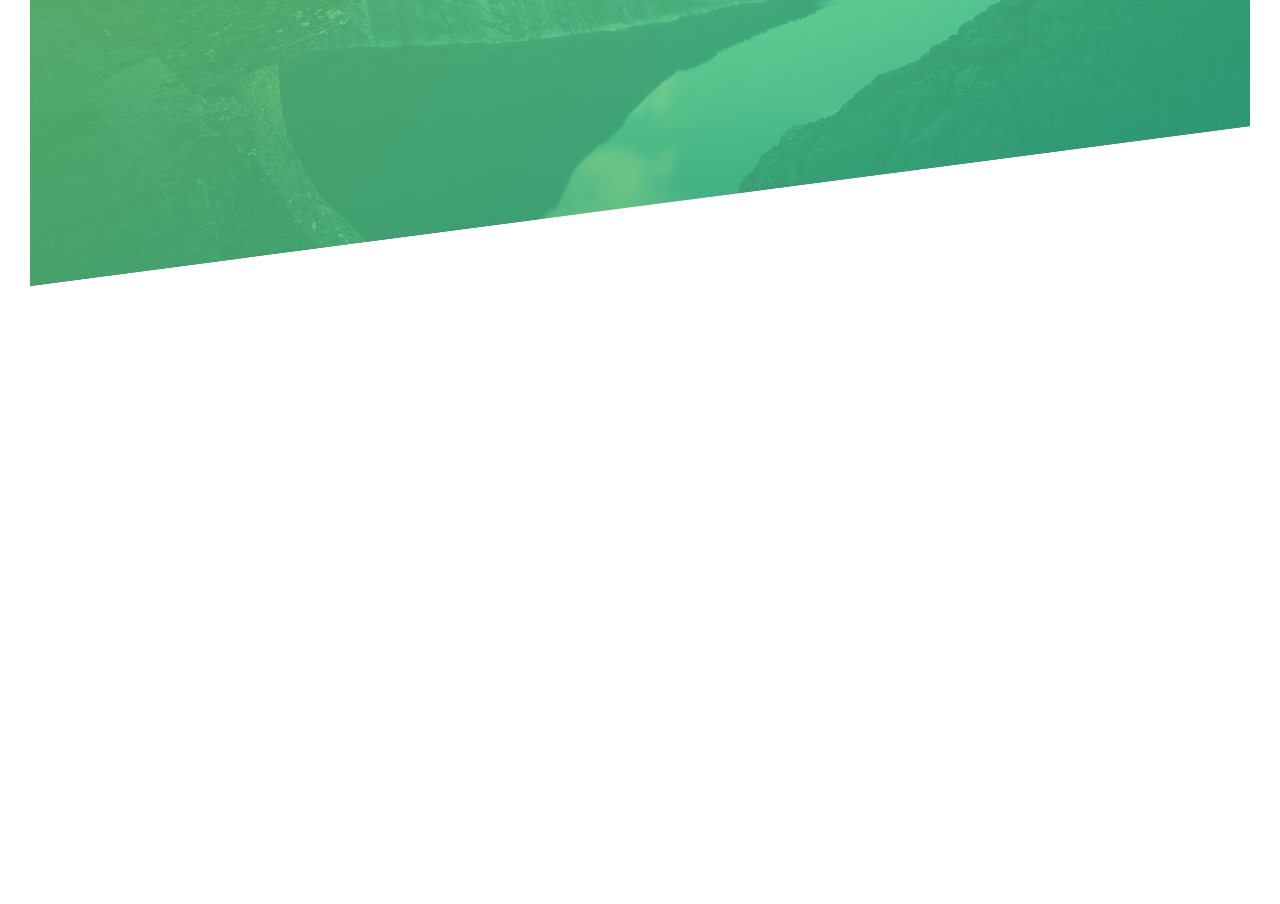
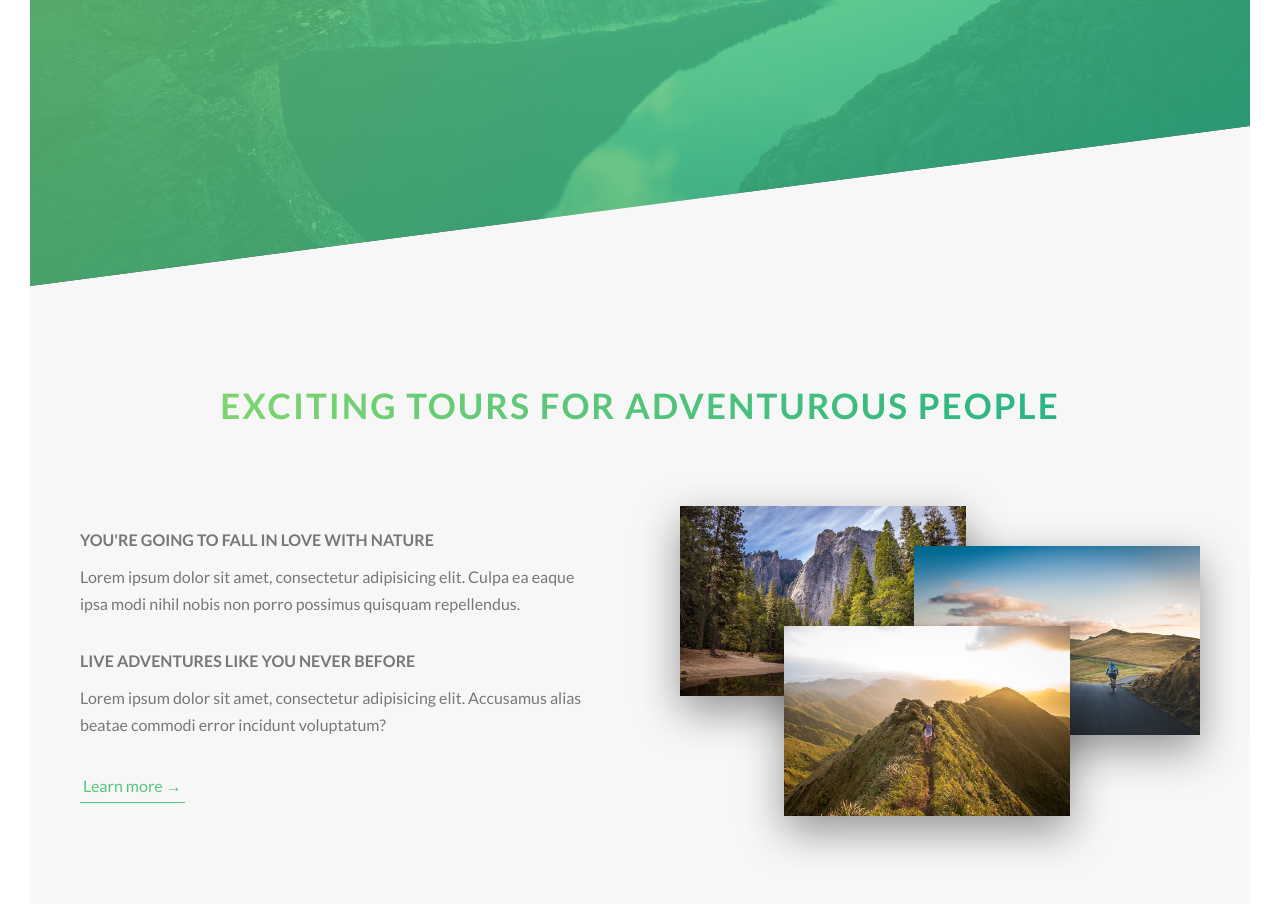
Before and after one commit to SanjeetDutt/scss_practice, a website: page PRJ1/index.html in a window 1280 px wide. Shown: the part 504-1408 px from the top of the page. Before the commit the page ends 820 px from the top, so only its background shows below. Drawn offline with Linux system fonts and the light colour scheme.

Commit message:
completed about sections

```diff
--- a/PRJ1/index.html
+++ b/PRJ1/index.html
@@ -6,7 +6,7 @@
 
     <link href="https://fonts.googleapis.com/css?family=Lato:100,300,400,700,900" rel="stylesheet">
 
-    <link rel="stylesheet" href="css/icon-font.css">
+<!--    <link rel="stylesheet" href="css/icon-font.css">-->
     <link rel="stylesheet" href="css/style.css">
     <link rel="shortcut icon" type="image/png" href="img/favicon.png">
 
@@ -33,15 +33,46 @@
         <a href="#" class="btn btn-white btn-animate">Discover our tours</a>
     </div>
 
+</header>
 
+<main>
+    <section id="about_section" class="about-section">
+        <div class="u-center-text u-margin-bottom-big">
+            <h2 class="heading-secondary">
+                Exciting tours for adventurous people
+            </h2>
+        </div>
+        <div class="row">
+            <div class="col-1-of-2">
+                <h3 class="heading-tertiary u-margin-bottom-small">
+                    You're going to fall in love with nature
+                </h3>
+                <p class="paragraph">
+                    Lorem ipsum dolor sit amet, consectetur adipisicing elit. Culpa ea eaque ipsa modi nihil nobis non
+                    porro possimus quisquam repellendus.
+                </p>
 
+                <h3 class="heading-tertiary u-margin-bottom-small">
+                    Live adventures like you never before
+                </h3>
+                <p class="paragraph">
+                    Lorem ipsum dolor sit amet, consectetur adipisicing elit. Accusamus alias beatae commodi error
+                    incidunt voluptatum?
+                </p>
 
+                <a href="#" class="btn-text">Learn more &rarr;</a>
+            </div>
+            <div class="col-1-of-2">
+                <div class="composition">
+                    <img src="img/nat-1-large.jpg" alt="composition-image" class="composition-photo composition-photo-p1">
+                    <img src="img/nat-2-large.jpg" alt="composition-image" class="composition-photo composition-photo-p2">
+                    <img src="img/nat-3-large.jpg" alt="composition-image" class="composition-photo composition-photo-p3">
+                </div>
+            </div>
+        </div>
+    </section>
 
-
-
-
-
-</header>
+</main>
 
 </body>
 </html>
--- a/PRJ1/sass/abstracts/_variables.scss
+++ b/PRJ1/sass/abstracts/_variables.scss
@@ -8,6 +8,7 @@ $color-primary: #55c57a;
 $color-primary-light: #7ed56f;
 $color-primary-dark: #28b485;
 
+$color-gray-light-1: #f7f7f7;
 $color-gray-dark:#777;
 $color-white:#fff;
 $color-black : #000;
@@ -16,3 +17,6 @@ $color-black : #000;
 $grid-width: 114rem;
 $gutter-vertical: 8rem;
 $gutter-horizontal: 6rem;
+
+//font-sizes
+$default-font-size: 1.6rem;
--- a/PRJ1/sass/base/_typography.scss
+++ b/PRJ1/sass/base/_typography.scss
@@ -9,3 +9,38 @@ body{
   line-height: 1.7;
   color: $color-gray-dark;
 }
+
+.heading-secondary{
+  font-size: 3.5rem;
+  text-transform: uppercase;
+  font-weight: 700;
+
+  /*SETTING GRADIENT FONT COLOR START*/
+  background-image: linear-gradient(to right, $color-primary-light, $color-primary-dark);
+  display: inline-block;
+  -webkit-background-clip: text;
+  color: transparent;
+  /*SETTING GRADIENT FONT COLOR END*/
+
+  letter-spacing: 2px;
+  transition: all .2s;
+  &:hover{
+    transform: skewY(2deg) skewX(15deg) scale(1.1);
+    text-shadow: .5rem 1rem 2rem rgba($color-black, .2);
+  }
+}
+
+.heading-tertiary{
+  font-size: $default-font-size;
+  font-weight: 700;
+  text-transform: uppercase;
+}
+
+.paragraph{
+  font-size: $default-font-size;
+
+  &:not(:last-child){
+    margin-bottom: 3rem;
+  }
+
+}
--- a/PRJ1/sass/base/_utilities.scss
+++ b/PRJ1/sass/base/_utilities.scss
@@ -1,3 +1,15 @@
 /**
 COMMON UTILITIES
  */
+
+.u-center-text{
+  text-align: center;
+}
+
+.u-margin-bottom-big{
+  margin-bottom: 8rem;
+}
+
+.u-margin-bottom-small{
+  margin-bottom: 1rem;
+}
--- a/PRJ1/sass/components/_button.scss
+++ b/PRJ1/sass/components/_button.scss
@@ -51,3 +51,27 @@
   animation: moveInBottom ease-in-out 1s .75s;
   animation-fill-mode: backwards; /*FILL MODE HELPS TO HIDE CONTENT BEFORE ANIMATION HAPPENS Ex. IN CASE OF ANIMATION DELAY*/
 }
+
+.btn-text{
+  &:link, &:visited{
+    font-size: $default-font-size;
+    color: $color-primary;
+    display: inline-block;
+    text-decoration: none;
+    border-bottom: 1px solid $color-primary;
+    padding: 3px;
+    transition: all .2s;
+  }
+
+  &:hover{
+    background-color: $color-primary;
+    color: $color-white;
+    box-shadow: 0 1rem 2rem rgba($color-black, .15);
+    transform: translateY(-2px);
+  }
+
+  &:active{
+    box-shadow: 0 .5rem 1rem rgba($color-black, .15);
+    transform: translateY(0);
+  }
+}
--- /dev/null
+++ b/PRJ1/sass/components/_composition.scss
@@ -0,0 +1,29 @@
+.composition{
+  position: relative;
+  .composition-photo{
+    width: 55%;
+    box-shadow: 0 1.5rem 4rem rgba($color-black, .4);
+    position: absolute;
+    transition: all .2s;
+    outline-offset: 1rem;
+
+    &-p1{left: 0; top: -2rem}
+    &-p2{right: 0; top: 2rem}
+    &-p3{left: 20%; top: 10rem}
+
+    &:hover{
+      transform: scale(1.2);
+      box-shadow: 0 2rem 5rem rgba($color-black, .4);
+      z-index: 20;
+      outline: 1rem solid $color-primary;
+    }
+
+  }
+
+  &:hover &-photo:not(:hover){
+    transform: scale(.9) translateY(1rem);
+  }
+
+
+
+}
--- a/PRJ1/sass/layout/_grid.scss
+++ b/PRJ1/sass/layout/_grid.scss
@@ -1,6 +1,6 @@
 @mixin col-basic-def{
-  background-color: orangered;
-  color: #fff;
+  //background-color: orangered;
+  //color: #fff;
   padding: 10px ;
   float: left;
 
@@ -11,7 +11,7 @@
 
 .row{
   max-width: $grid-width;
-  background-color: #eee;
+  //background-color: #eee;
   margin: 0 auto;
   display: flex;
 
--- a/PRJ1/sass/main.scss
+++ b/PRJ1/sass/main.scss
@@ -12,6 +12,7 @@ HERE NO CODEDS EXCEPT IMPORTS
 @import "base/utilities";
 
 @import "components/button";
+@import "components/composition";
 
 @import "layout/header";
 @import "layout/grid";
--- a/PRJ1/sass/pages/_home.scss
+++ b/PRJ1/sass/pages/_home.scss
@@ -1,3 +1,9 @@
 /**
 PAGE SPECIFIED FILE (LIKE HOMEPAGE)
  */
+
+.about-section{
+  background-color: $color-gray-light-1;
+  padding: 25rem 0;
+  margin-top: -20vh;
+}
```
Also changed, not shown: PRJ1/css/style.css.
